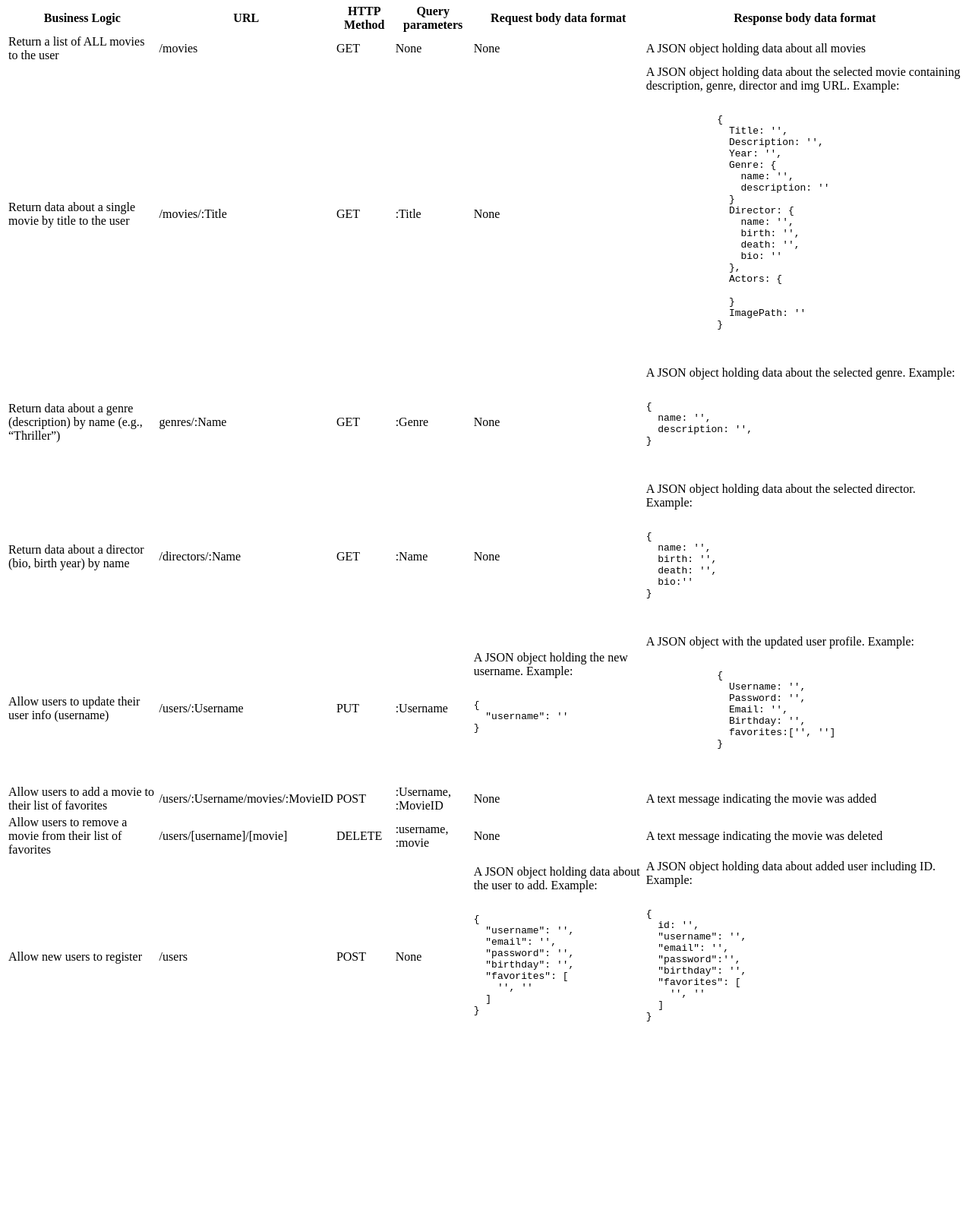
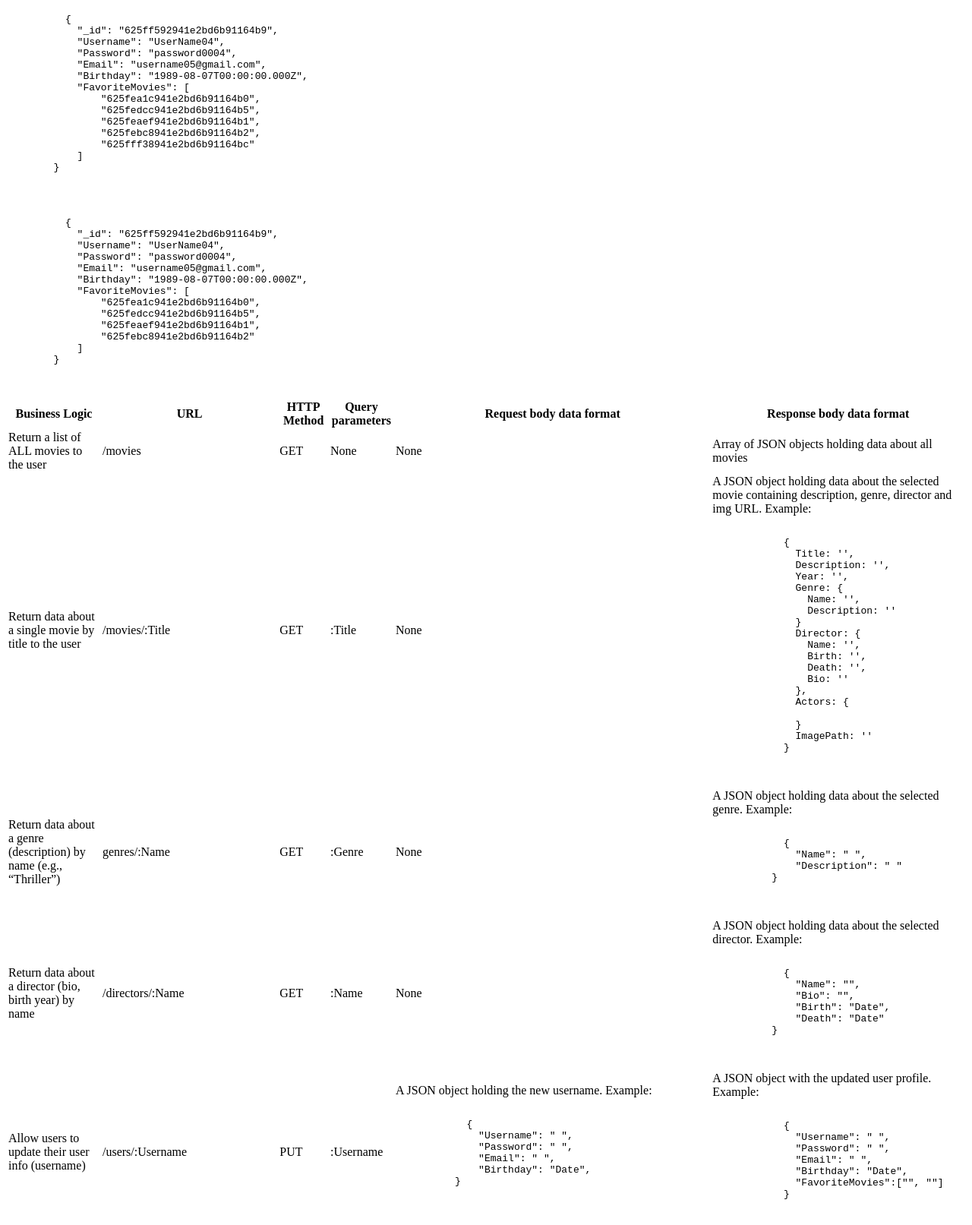
Before and after one commit to Radnej/movie_api, a website: page public/documentation.html in a window 1280 px wide. Shown: the part 165-1778 px from the top of the page at 76% size. Before the commit the page ends 1567 px from the top, so only its background shows below. Drawn offline with Linux system fonts and the light colour scheme.

Commit message:
update endpoints

```diff
--- a/models.js
+++ b/models.js
@@ -9,6 +9,8 @@ let movieSchema = mongoose.Schema({
     Director: {
         Name: String,
         Bio: String,
+        Birth: Date,
+        Death: Date,
     },
     Actors: [String],
     ImagePath: String,
--- a/public/documentation.html
+++ b/public/documentation.html
@@ -32,7 +32,7 @@
       <td>GET</td>
       <td>None</td>
       <td>None</td>
-      <td>A JSON object holding data about all movies </td>
+      <td>Array of JSON objects holding data about all movies </td>
     <tr>
       <td>Return data about a single movie by title to the user</td>
       <td>/movies/:Title</td>
@@ -47,14 +47,14 @@
               Description: '',
               Year: '',
               Genre: {
-                name: '',
-                description: ''
+                Name: '',
+                Description: ''
               }
               Director: {
-                name: '',
-                birth: '',
-                death: '',
-                bio: ''
+                Name: '',
+                Birth: '',
+                Death: '',
+                Bio: ''
               },
               Actors: {
 
@@ -75,8 +75,8 @@
         <pre>
           <code>
             {
-  name: '',
-  description: '',
+              "Name": " ",
+              "Description": " "
           }
           </code>
         </pre>
@@ -92,10 +92,10 @@
         <pre>
           <code>
             {
-  name: '',
-  birth: '',
-  death: '',
-  bio:''
+              "Name": "",
+              "Bio": "",
+              "Birth": "Date",
+              "Death": "Date"
           }
           </code>
         </pre>
@@ -110,7 +110,10 @@
         <pre>
           <code>
             {
-  "username": ''
+              "Username": " ",
+              "Password": " ",
+              "Email": " ",
+              "Birthday": "Date",
           }
           </code>
         </pre>
@@ -119,31 +122,66 @@
         <pre>
           <code>
             {
-              Username: '',
-              Password: '',
-              Email: '',
-              Birthday: '',
-              favorites:['', '']
+              "Username": " ",
+              "Password": " ",
+              "Email": " ",
+              "Birthday": "Date",
+              "FavoriteMovies":["", ""]
             }
           </code>
         </pre>
       </td>
     </tr>
     <tr>
-      <td>Allow users to add a movie to their list of favorites</td>
+      <td>Allow users to add a movie to their list of FavoriteMovies</td>
       <td>/users/:Username/movies/:MovieID</td>
       <td>POST</td>
       <td>:Username, :MovieID</td>
       <td>None</td>
-      <td>A text message indicating the movie was added</td>
+      <td>It will return the updated user object containing the added favorite movie</td>
+      <pre>
+        <code>
+          {
+            "_id": "625ff592941e2bd6b91164b9",
+            "Username": "UserName04",
+            "Password": "password0004",
+            "Email": "username05@gmail.com",
+            "Birthday": "1989-08-07T00:00:00.000Z",
+            "FavoriteMovies": [
+                "625fea1c941e2bd6b91164b0",
+                "625fedcc941e2bd6b91164b5",
+                "625feaef941e2bd6b91164b1",
+                "625febc8941e2bd6b91164b2",
+                "625fff38941e2bd6b91164bc"
+            ]
+        }
+        </code>
+      </pre>
     </tr>
     <tr>
       <td>Allow users to remove a movie from their list of favorites</td>
-      <td>/users/[username]/[movie]</td>
+      <td>/users/:Username/movies/:MovieID</td>
       <td>DELETE</td>
-      <td>:username, :movie</td>
+      <td>:Username, :MovieID</td>
       <td>None</td>
-      <td>A text message indicating the movie was deleted</td>
+      <td>It will return the updated user object containing the added favorite movie</td>
+      <pre>
+        <code>
+          {
+            "_id": "625ff592941e2bd6b91164b9",
+            "Username": "UserName04",
+            "Password": "password0004",
+            "Email": "username05@gmail.com",
+            "Birthday": "1989-08-07T00:00:00.000Z",
+            "FavoriteMovies": [
+                "625fea1c941e2bd6b91164b0",
+                "625fedcc941e2bd6b91164b5",
+                "625feaef941e2bd6b91164b1",
+                "625febc8941e2bd6b91164b2"
+            ]
+        }
+        </code>
+      </pre>
     </tr>
     <tr>
       <td>Allow new users to register</td>
@@ -154,35 +192,17 @@
         <pre>
           <code>
             {
-  "username": '',
-  "email": '',
-  "password": '',
-  "birthday": '',
-  "favorites": [
-    '', ''
-  ]
+              "Username": "UserName03",
+              "Password": "password03",
+              "Email": "username01@gmail.com",
+              "Birthday": "1980-10-09T00:00:00.000Z",
+              "FavoriteMovies": [],
+              "_id": "62717b5042647674c1029de0",
+              "__v": 0
           }
           </code>
         </pre>
       </td>
-      <td>A JSON object holding data about added user including ID. Example:
-        <pre>
-          <code>
-{
-  id: '',
-  "username": '',
-  "email": '',
-  "password":'',
-  "birthday": '',
-  "favorites": [
-    '', ''
-  ]
-}
-          </code>
-        </pre>
-      </td>
-    </tr>
-    <tr>
   </tbody>
 </table>
 </body>
```
Lines whose indentation alone changed are shown as unchanged.
